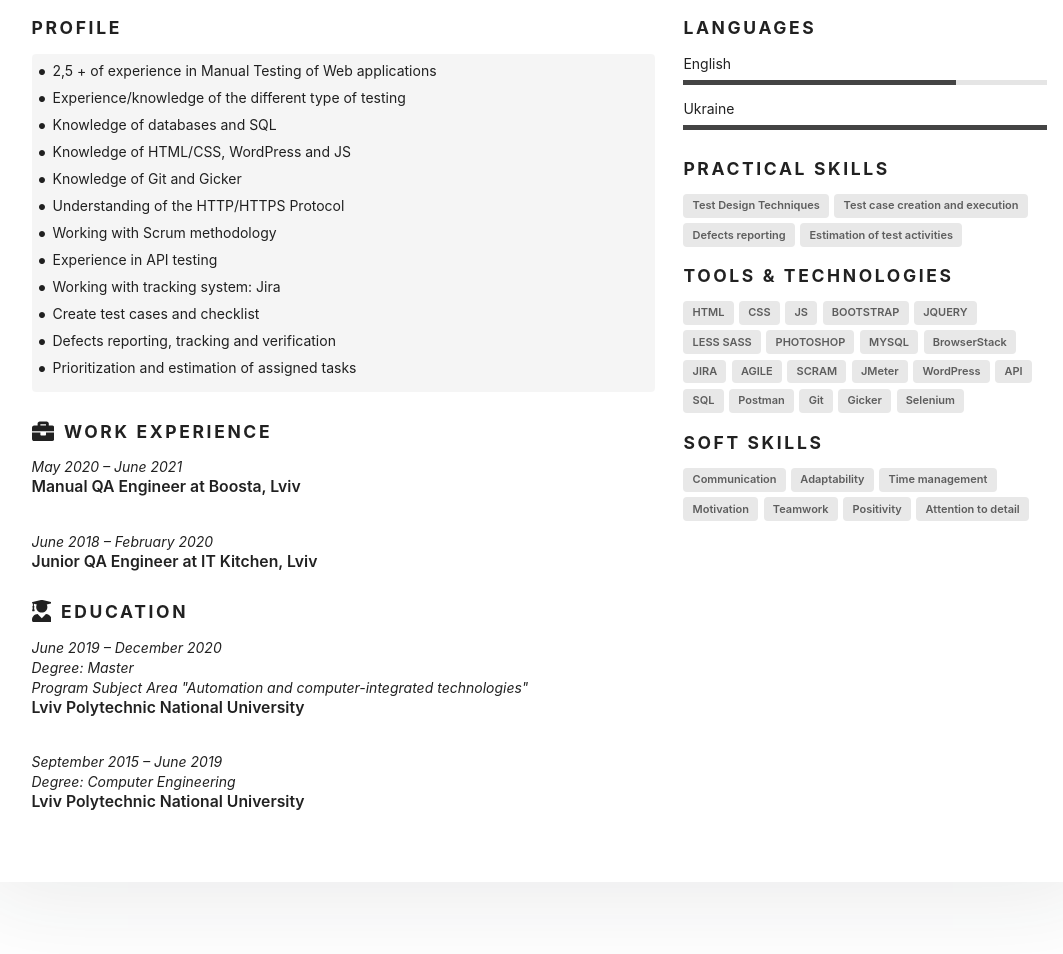
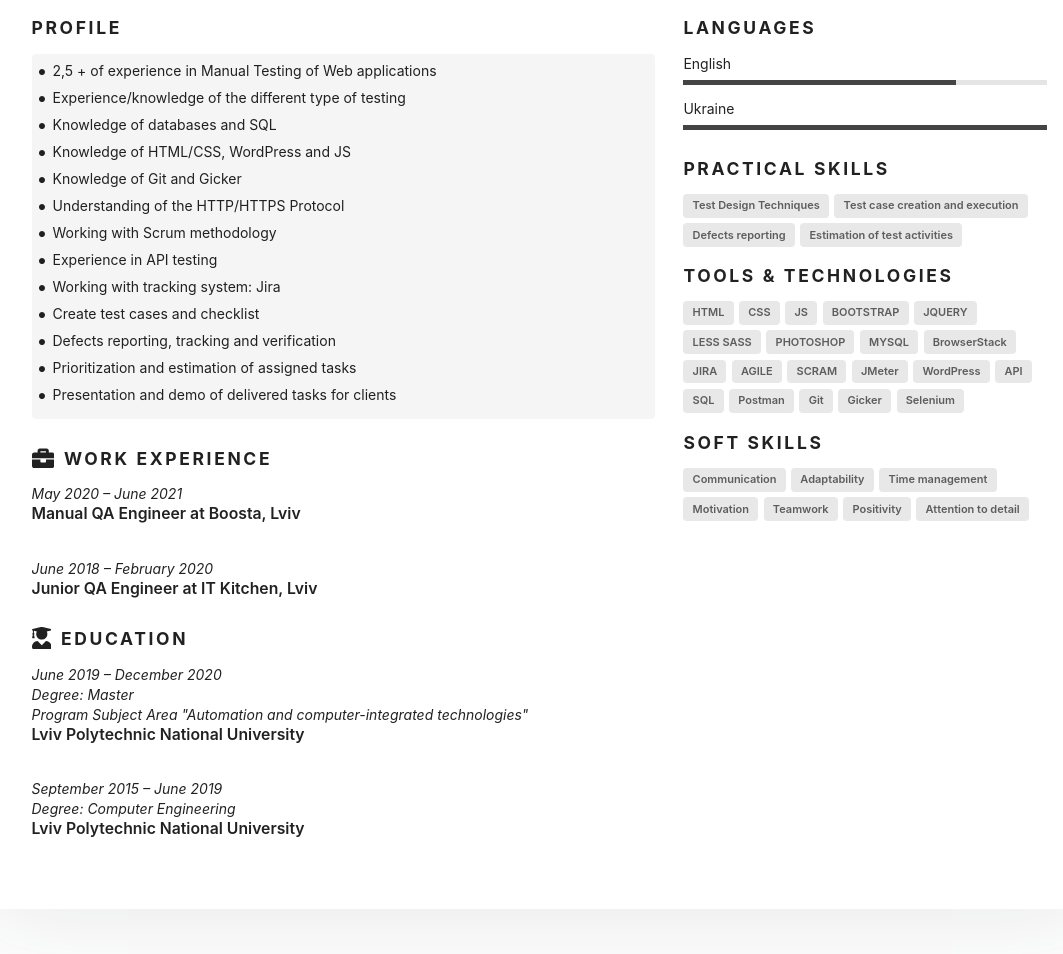
Before and after one commit to RoksolanaSheremeta/CV, a plain HTML site: page index.html in a window 1280 px wide. Shown: the part 542-1496 px from the top of the page, without its empty margins (101-1164 px from the left). Drawn offline with Linux system fonts and the light colour scheme.

Commit message:
Add text in profile

```diff
--- a/index.html
+++ b/index.html
@@ -95,6 +95,7 @@
 									<li>Create test cases and checklist</li>
 									<li>Defects reporting, tracking and verification</li>
 									<li>Prioritization and estimation of assigned tasks</li>
+									<li>Presentation and demo of delivered tasks for clients</li>
 								</ul>
 							</section>
 							<section class="employment-history">
```
